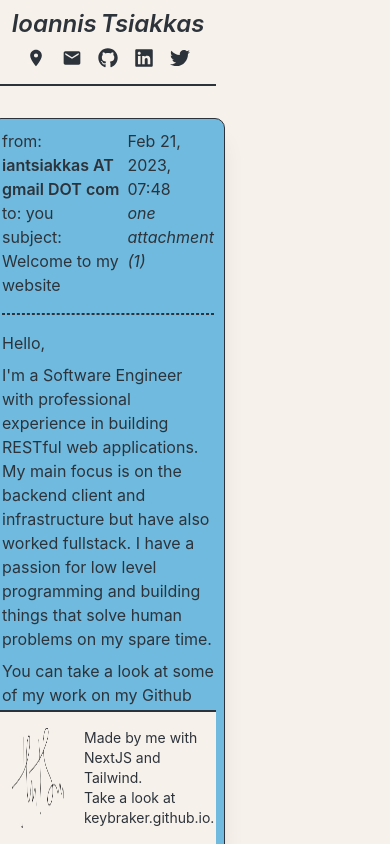
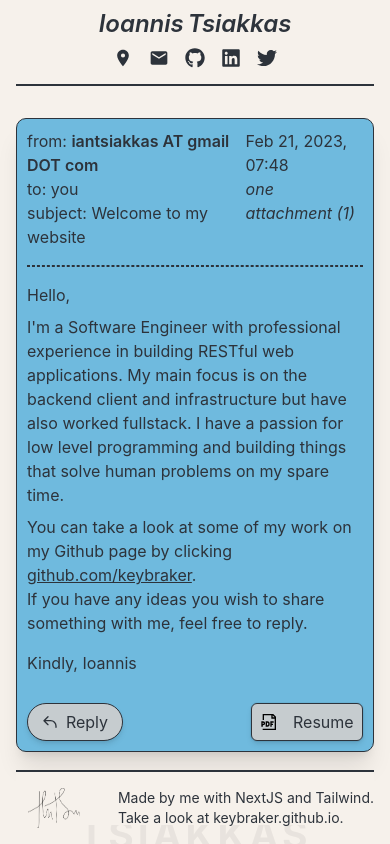
Before and after one commit to keybraker/keybraker.github.io, a Next.js app: page / in a window 390 px wide. Shown: the top 844 px of the page. Built offline with nearby package versions, Linux system fonts and the light colour scheme.

Commit message:
Fix responsiveness

```diff
--- a/src/abilities/footer.tsx
+++ b/src/abilities/footer.tsx
@@ -16,6 +16,11 @@ export default function Footer() {
             </div>
           </a>
         </div>
+        <div className="absolute z-[3] bottom-0 left-0 right-0 flex items-end justify-center h-16 opacity-[0.05] dark:opacity-[0.05]">
+          <span className="select-none text-vws leading-vws text-medwork-dark dark:text-medwork-light font-bold overflow-hidden h-3/7 tracking-widest">
+            TSIAKKAS
+          </span>
+        </div>
       </div>
     </>
   );
--- a/src/pages/index.tsx
+++ b/src/pages/index.tsx
@@ -10,7 +10,7 @@ import Head from "next/head";
 
 export default function Home() {
   return (
-    <div className="container">
+    <div className="mx-auto px-4 w-full">
       <Head>
         <title>Ioannis Tsiakkas</title>
         <meta name="title" content="Ioannis Tsiakkas" />
--- a/tailwind.config.js
+++ b/tailwind.config.js
@@ -14,11 +14,11 @@ module.exports = {
   theme: {
     extend: {
       fontSize: {
-        'vws': '19vw',
+        'vws': '10vw',
         'md': '1rem',
       },
       lineHeight: {
-        'vws': '9vw',
+        'vws': '5vw',
       },
       zIndex: {
         "-1": "-1",
```
